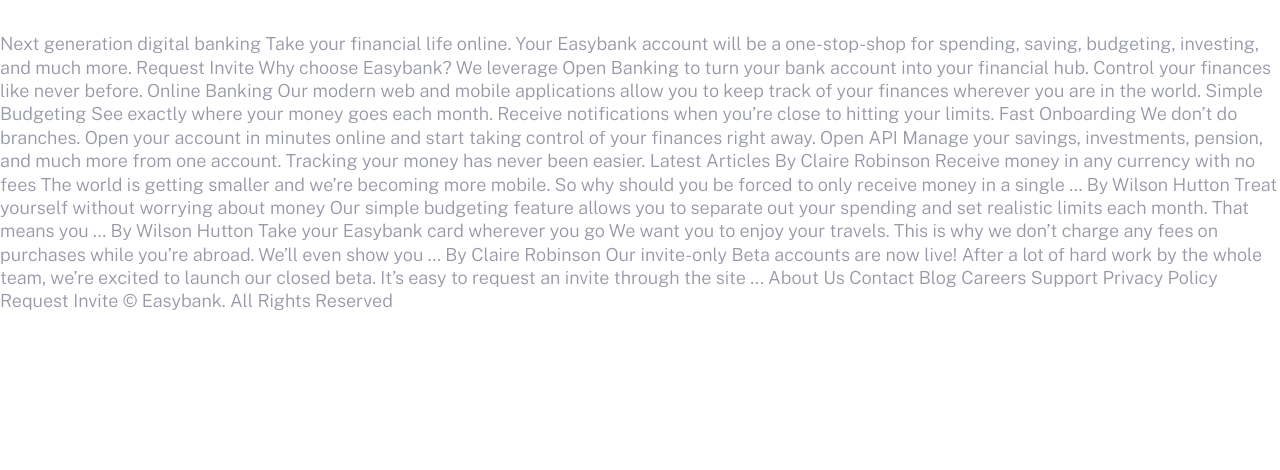
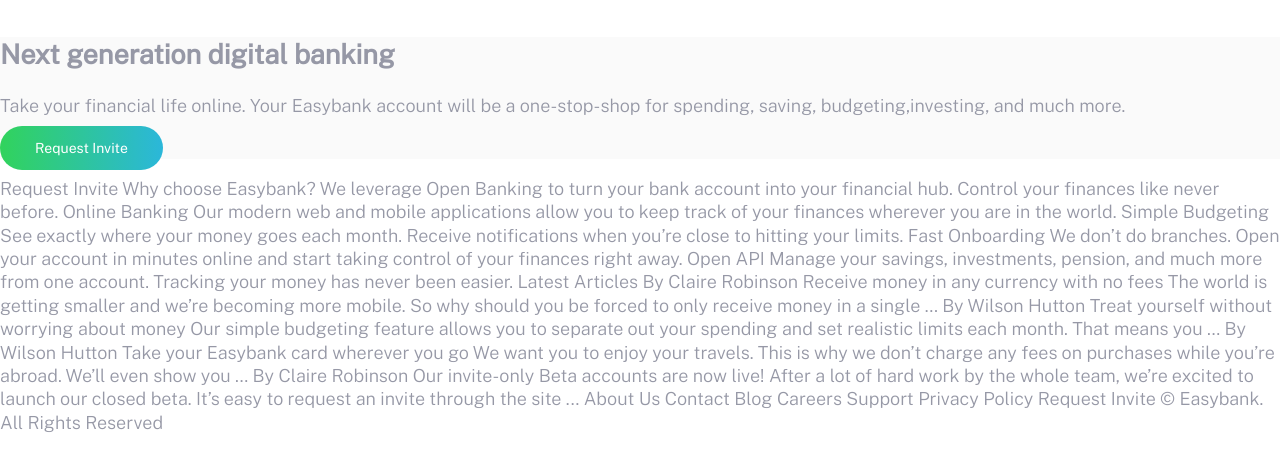
Before and after one commit to foisal07/EasyBank-Landing-Page, a plain HTML site: page index.html in a window 1280 px wide. Shown: the part 66-536 px from the top of the page. Drawn offline with nearby package versions, Linux system fonts and the light colour scheme.

Commit message:
Hero Markup

```diff
--- /dev/null
+++ b/app/scss/_hero.scss
@@ -0,0 +1,11 @@
+.hero {
+  background-color: $veryLightGray;
+
+  &__image{
+
+  }
+
+  &__text{
+
+  }
+}
--- a/app/scss/style.scss
+++ b/app/scss/style.scss
@@ -1,5 +1,7 @@
 @import "variables";
 @import "mixins";
 @import "animations";
+
 @import "globals";
 @import "header";
+@import "hero";
--- a/index.html
+++ b/index.html
@@ -21,6 +21,7 @@
     <title>Easybank landing page</title>
   </head>
   <body>
+
     <header class="header">
       <div class="overlay"></div>
       <nav class="flex flex-jc-sb flex-ai-c">
@@ -53,9 +54,19 @@
       </div>
     </header>
 
-   <p>Next generation digital banking Take your financial life online. Your
-    Easybank account will be a one-stop-shop for spending, saving, budgeting,
-    investing, and much more. Request Invite Why choose Easybank? We leverage
+
+    <section class="hero">
+      <div class="hero__image"></div>
+      <div class="hero__text">
+        <h1>Next generation digital banking</h1>
+        <p>Take your financial life online. Your
+          Easybank account will be a one-stop-shop for spending, saving, budgeting,investing, and much more.
+        </p>
+        <a href="#" class="button">Request Invite</a>
+      </div>
+    </section>
+
+   <p> Request Invite Why choose Easybank? We leverage
     Open Banking to turn your bank account into your financial hub. Control
     your finances like never before. Online Banking Our modern web and mobile
     applications allow you to keep track of your finances wherever you are in
```
Also changed, not shown: dist/css/style.css, 1 other file.
